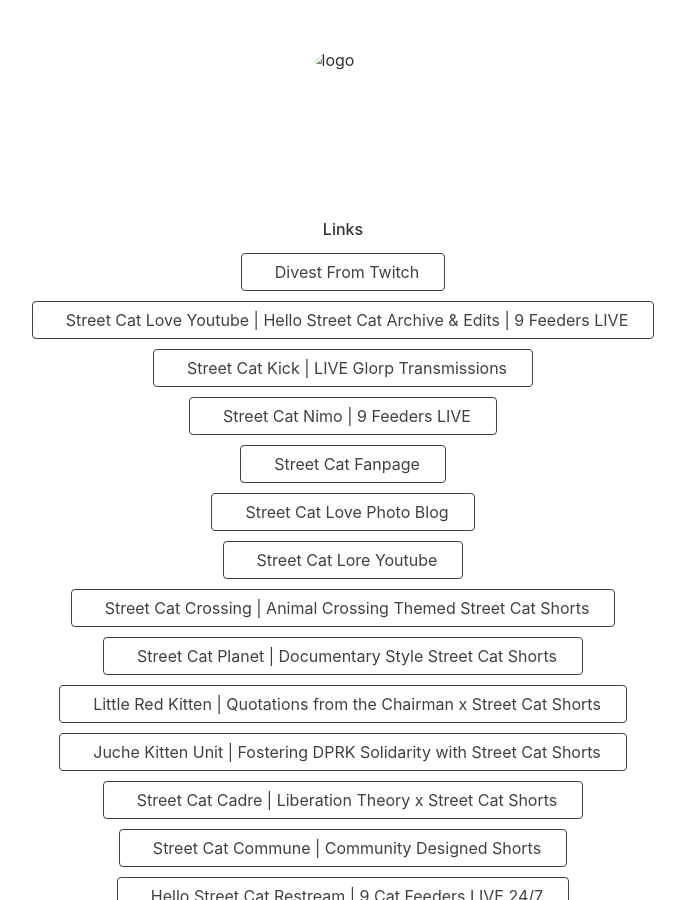
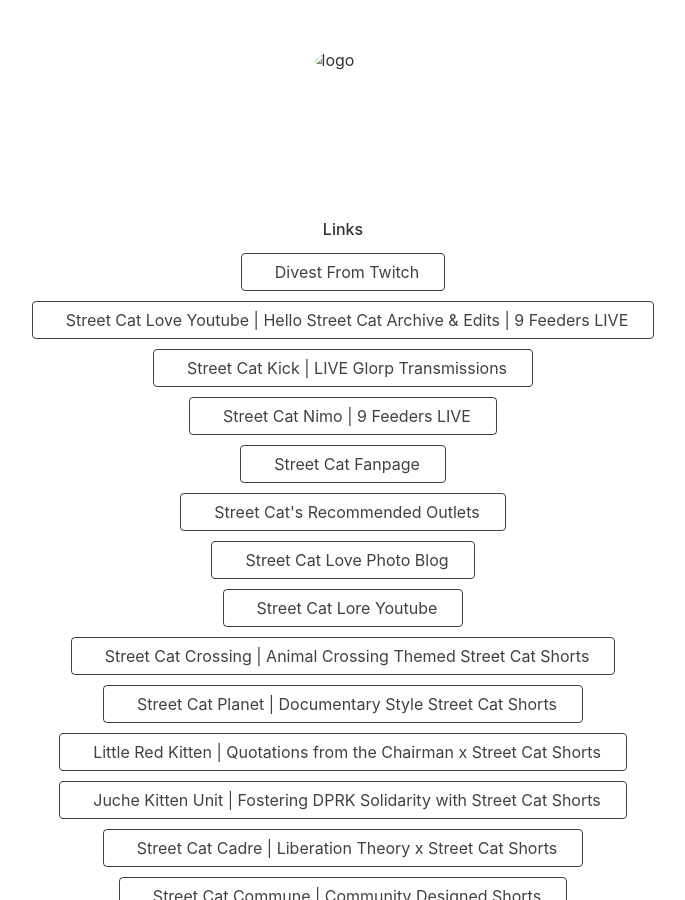
Before and after one commit to StreetCatLove/streetcatlove.github.io, a Jekyll site: the page built from CHANGELOG.md, in a window 1280 px wide and 900 px high. Shown: the whole window, without its empty margins (297-982 px from the left). Built offline with Jekyll 4.4.1, drawn with Linux system fonts in a browser that asks for light colours; nearby versions of some CDN libraries; our own code applies the rules of GitHub Pages for plain Markdown files.

Commit message:
Update links.yml

```diff
--- a/_data/links.yml
+++ b/_data/links.yml
@@ -22,6 +22,11 @@
     - title: Street Cat Fanpage
       url: https://streetcatlove.github.io/hellostreetcat/
       icon: tdesign:cat # Icons are optional
+
+    - title: Street Cat's Recommended Outlets
+      url: https://streetcatlove.github.io/recs/
+      icon: tdesign:video-library # Icons are optional
+
 
     - title: Street Cat Love Photo Blog
       url: https://streetcatlove.github.io/photo/
```
